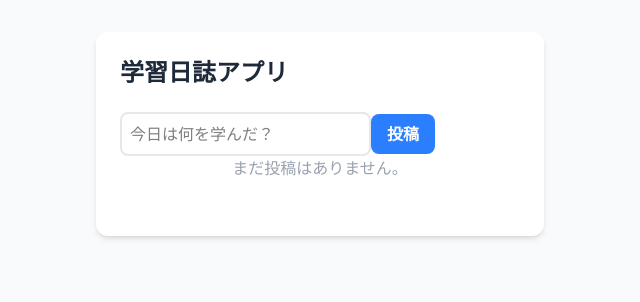
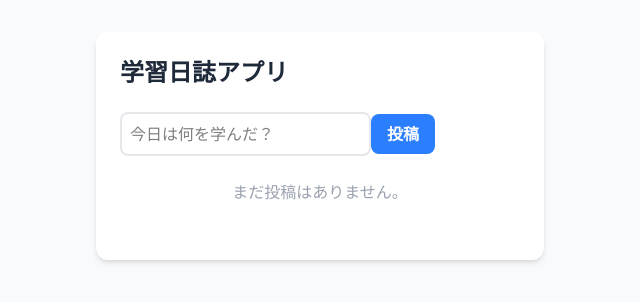
Before and after one commit to NaYRa-gif/StadingLog, a Next.js app: page / in a window 1280 px wide. Shown: the top 302 px of the page, without its empty margins (320-960 px from the left). Built offline with nearby package versions, Linux system fonts and the light colour scheme.

Commit message:
表示スペースの位置調整

```diff
--- a/src/app/page.tsx
+++ b/src/app/page.tsx
@@ -34,7 +34,7 @@ export default function Page() {
         <InputForm onAdd={addLog}></InputForm>
 
         {/* リスト表示エリア */}
-        <div className="space-y-4 mb-8">
+        <div className="space-y-4 mb-8 mt-6">
           {logs.length === 0 && (
             <p className="text-center text-gray-400">まだ投稿はありません。</p>
           )}
```
